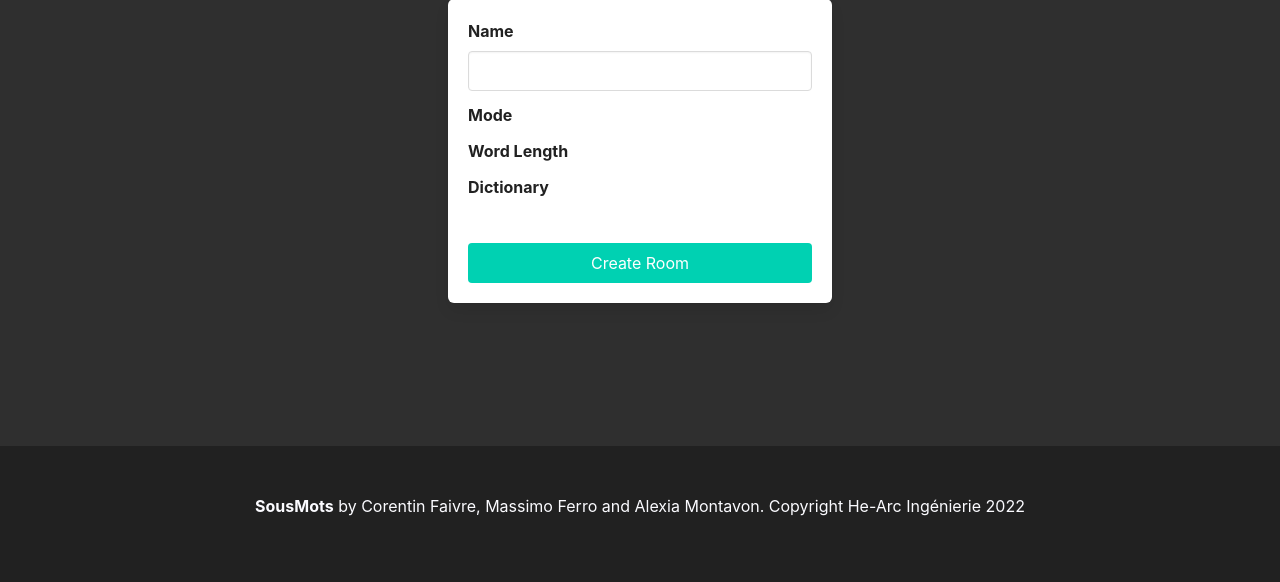
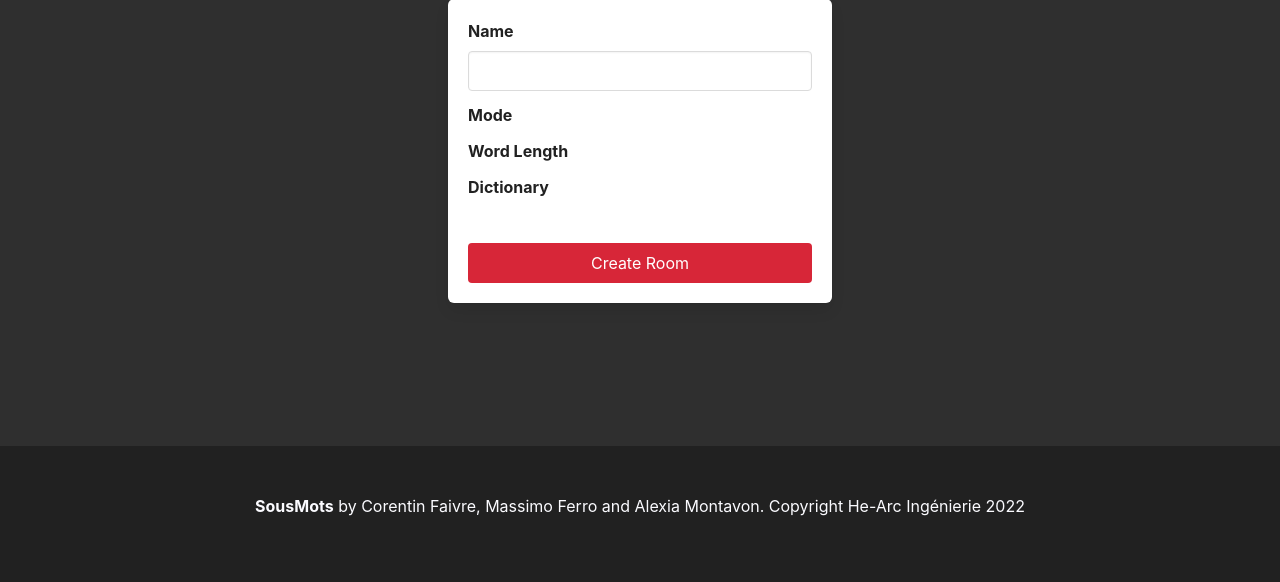
Before and after one commit to HE-Arc/SousMot, a Django app: page / in a window 1280 px wide. Shown: the part 218-800 px from the top of the page. Run offline with Django 4.2, Linux system fonts and the light colour scheme; style sheets or scripts are compiled from the project's sources; some libraries are stand-ins or nearby versions.

Commit message:
feat(#12): Crimsonize the Create room button

```diff
--- a/sousmot/sousmotapp/templates/sousmotapp/index.html
+++ b/sousmot/sousmotapp/templates/sousmotapp/index.html
@@ -43,7 +43,7 @@
                     </div>
                 </div>
 
-                <button class="button is-primary">Create Room</button>
+                <button class="button is-crimson">Create Room</button>
             </div>
         </div>
     </section>
```
